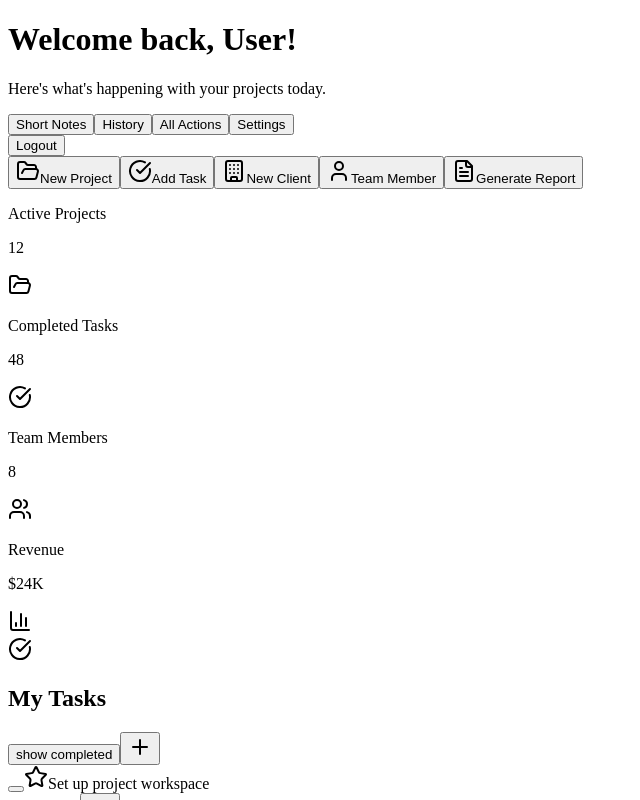
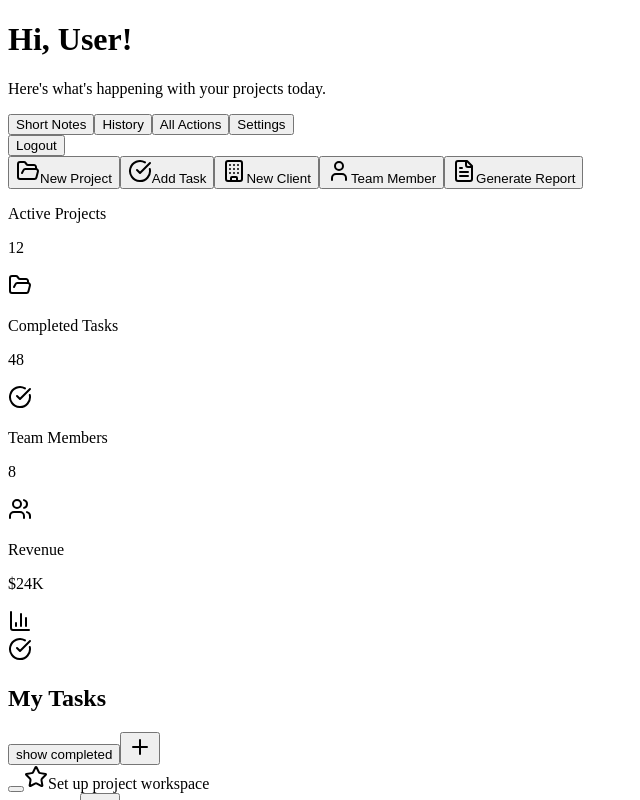
Before and after one commit to eldoJr/loopInt, a Next.js app in the folder apps/web/: page /Dashboard in a window 1280 px wide. Shown: the top 800 px of the page, without its empty margins (0-640 px from the left). Built offline with nearby package versions, Linux system fonts and the light colour scheme.

Commit message:
add: updates-0

```diff
--- a/apps/web/src/components/ui/UserProfileDropdown.tsx
+++ b/apps/web/src/components/ui/UserProfileDropdown.tsx
@@ -1,6 +1,7 @@
 import { useState, useRef, useEffect } from 'react';
+import { createPortal } from 'react-dom';
 import type { ComponentType } from 'react';
-import { motion, AnimatePresence } from 'framer-motion';
+import { motion } from 'framer-motion';
 import {
   User,
   Building,
@@ -83,14 +84,13 @@ const UserProfileDropdown = ({ user, onLogout }: UserProfileDropdownProps) => {
         <ChevronDown className={`w-4 h-4 text-gray-400 transition-transform ${isOpen ? 'rotate-180' : ''}`} />
       </button>
 
-      <AnimatePresence>
-        {isOpen && (
+      {isOpen && createPortal(
         <motion.div
           initial={{ opacity: 0, scale: 0.95, y: -10 }}
           animate={{ opacity: 1, scale: 1, y: 0 }}
           exit={{ opacity: 0, scale: 0.95, y: -10 }}
           transition={{ duration: 0.2 }}
-            className="absolute right-0 top-full mt-2 w-64 bg-gray-900/95 backdrop-blur-sm border border-gray-800/50 rounded-xl shadow-2xl z-[9999]"
+          className="fixed right-6 top-20 w-64 bg-gray-900/95 backdrop-blur-sm border border-gray-800/50 rounded-xl shadow-2xl z-[9999]"
         >
             {/* User Info Header */}
             <div className="p-4 border-b border-gray-800/50">
@@ -137,9 +137,9 @@ const UserProfileDropdown = ({ user, onLogout }: UserProfileDropdownProps) => {
                 );
               })}
             </div>
-          </motion.div>
+        </motion.div>,
+        document.body
       )}
-      </AnimatePresence>
     </div>
   );
 };
--- a/apps/web/src/pages/Dashboard.tsx
+++ b/apps/web/src/pages/Dashboard.tsx
@@ -164,8 +164,8 @@ const Dashboard = () => {
         <div className="mb-8">
           <div className="flex items-center justify-between">
             <div>
-              <h1 className="text-3xl font-bold text-white mb-2">
-                Welcome back, {user?.name || 'User'}!
+              <h1 className="text-2xl font-bold text-white mb-2">
+                Hi, {user?.name || 'User'}!
               </h1>
               <p className="text-gray-400">Here's what's happening with your projects today.</p>
             </div>
```
Lines whose indentation alone changed are shown as unchanged.
